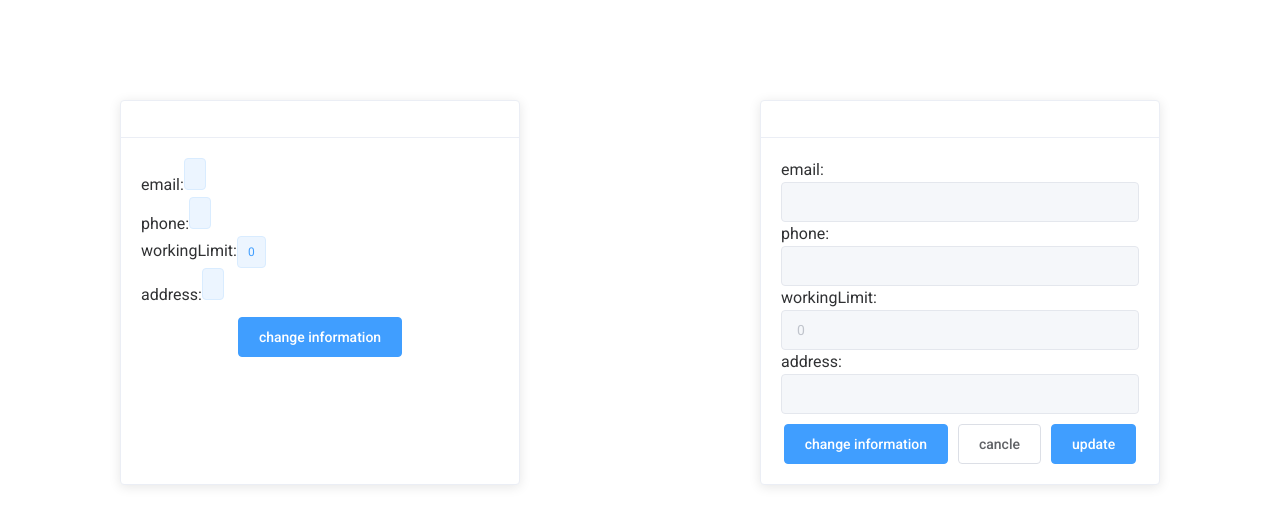
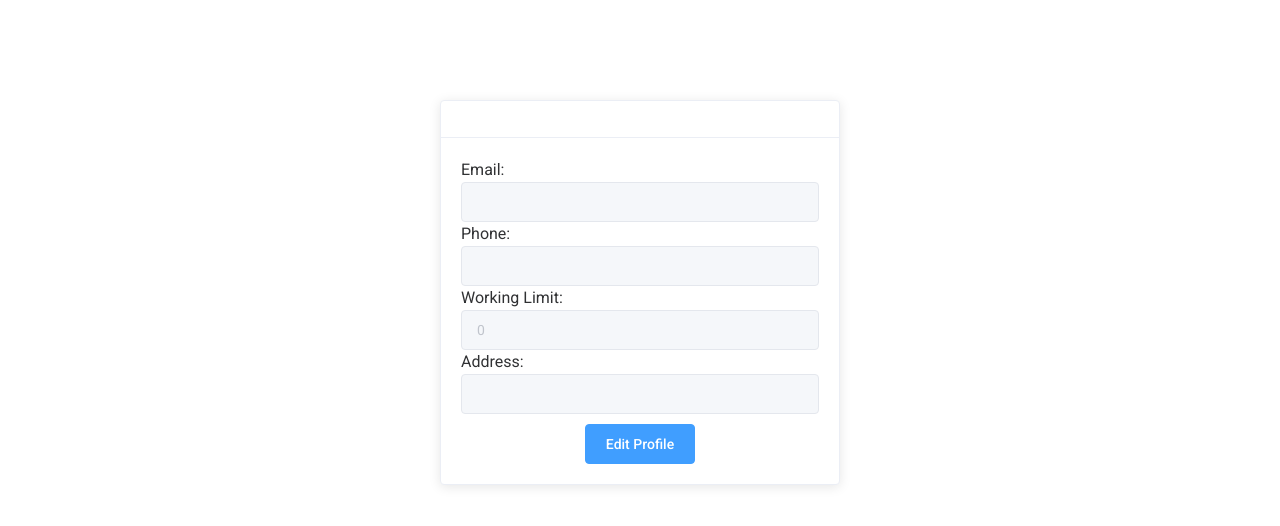
Before and after one commit to rmit-sepm-2021/shift-frontend, a Vue app: page /manager/profile in a window 1280 px wide. Shown: the top 526 px of the page. Built offline with nearby package versions, Linux system fonts and the light colour scheme; no server answers.

Commit message:
update profile UI

```diff
--- a/src/components/Profile/Profile.vue
+++ b/src/components/Profile/Profile.vue
@@ -1,22 +1,30 @@
 <template>
   <div>
     <div style="display:flex;justify-content:space-around;margin-top:100px">
-      <el-card class="box-card" style="width:400px">
-        <div slot="header" class="clearfix">
-          <span>{{name_}}</span>
+<!--      <el-card class="box-card" style="width:400px">-->
+<!--        <div slot="header" class="clearfix">-->
+<!--          <span>{{ name_ }}</span>-->
 
-        </div>
-        <div>
-          <div>email:<el-tag>{{email}}</el-tag></div>
-          <div>phone:<el-tag>{{phone}}</el-tag></div>
+<!--        </div>-->
+<!--        <div>-->
+<!--          <div>email:-->
+<!--            <el-tag>{{ email }}</el-tag>-->
+<!--          </div>-->
+<!--          <div>phone:-->
+<!--            <el-tag>{{ phone }}</el-tag>-->
+<!--          </div>-->
 
-          <div>workingLimit:<el-tag>{{workingLimit}}</el-tag></div>
-          <div>address:<el-tag>{{address}}</el-tag></div>
-        </div>
-        <div style="display:flex;justify-content:space-around;margin-top:10px">
-        <el-button type="primary" @click="showUpdateUserInformationOfView">change information</el-button>
-        </div>
-      </el-card>
+<!--          <div>workingLimit:-->
+<!--            <el-tag>{{ workingLimit }}</el-tag>-->
+<!--          </div>-->
+<!--          <div>address:-->
+<!--            <el-tag>{{ address }}</el-tag>-->
+<!--          </div>-->
+<!--        </div>-->
+<!--        <div style="display:flex;justify-content:space-around;margin-top:10px">-->
+<!--          <el-button type="primary" @click="showUpdateUserInformationOfView">change information</el-button>-->
+<!--        </div>-->
+<!--      </el-card>-->
       <!-- <el-dialog
         title="info"
         :visible.sync="dialogVisible"
@@ -24,21 +32,29 @@
       <el-card class="box-card" style="width:400px"
                :visible.sync="dialogVisible">
         <div slot="header" class="clearfix">
-          <span>{{name_}}</span>
+          <span>{{ name_ }}</span>
 
         </div>
         <div>
-          <div>email:<el-input v-model="email" :disabled="disabled"></el-input></div>
-          <div>phone:<el-input v-model="phone" :disabled="disabled"></el-input></div>
+          <div>Email:
+            <el-input v-model="email" :disabled="disabled"></el-input>
+          </div>
+          <div>Phone:
+            <el-input v-model="phone" :disabled="disabled"></el-input>
+          </div>
 
-          <div>workingLimit:<el-input v-model="workingLimit" :disabled="disabled"></el-input></div>
-          <div>address:<el-input v-model="address" :disabled="disabled"></el-input></div>
+          <div>Working Limit:
+            <el-input v-model="workingLimit" :disabled="disabled"></el-input>
+          </div>
+          <div>Address:
+            <el-input v-model="address" :disabled="disabled"></el-input>
+          </div>
         </div>
         <div style="display:flex;justify-content:space-around;margin-top:10px">
         <span slot="footer" class="dialog-footer">
-          <el-button type="primary" @click="showUpdateUserInformationOfView">change information</el-button>
-          <el-button @click="dialogVisible = false">cancle</el-button>
-          <el-button type="primary" @click="updateUserInformationOfView">update</el-button>
+          <el-button type="primary" @click="showUpdateUserInformationOfView" v-if="!show">Edit Profile</el-button>
+          <el-button @click="disshowUpdateUserInformationOfView" v-if="show" >Cancel</el-button>
+          <el-button type="primary" @click="updateUserInformationOfView" v-if="show">Update</el-button>
         </span>
 
         </div>
@@ -80,27 +96,29 @@
 </template>
 
 <script>
-import {mapState} from  "vuex"
+import {mapState} from "vuex"
 import {getStaffInfo} from "@/api/login"
 import {updateStaffInfo} from "@/api/login"
 
-  export default{
-    name:"profile",
+export default {
+  name: "profile",
   data() {
-      return{
-        disabled:true,
+    return {
+      show:false,
+
+      disabled: true,
 
       user: null,
       // user2:null,
-        name_:"",
-        email:"",
-        phone:"",
-        workingLimit:0,
-        address:"",
-        dialogVisible:false
+      name_: "",
+      email: "",
+      phone: "",
+      workingLimit: 0,
+      address: "",
+      dialogVisible: false
     }
   },
-    mounted(){
+  mounted() {
     this.initUser();
   },
   computed: {
@@ -114,42 +132,51 @@ import {updateStaffInfo} from "@/api/login"
     }),
   },
   methods: {
-      updateUserInformationOfView(){
-        console.log(this.email);
-        const param ={
-          name_:this.name,
-          id:this.id,
-          email:this.email,
-          phone:this.phone,
-          workingLimit:this.workingLimit,
-          address:this.address,
+    updateUserInformationOfView() {
+      console.log(this.id);
+      const param = {
+        name_: this.name,
+        id: this.id,
+        email: this.email,
+        phone: this.phone,
+        workingLimit: this.workingLimit,
+        address: this.address,
       }
 
-        updateStaffInfo(param).then(resp =>{
+      updateStaffInfo(param).then(resp => {
         console.log(resp);
 
-          if(resp){
-            this.dialogVisible=false;
+        if (resp) {
+          this.dialogVisible = false;
+
           // this.initUser();
         }
       })
     },
-      showUpdateUserInformationOfView(){
+    showUpdateUserInformationOfView() {
       // this.dialogVisible=true;
-        this.disabled=false;
+      this.disabled = false;
+      this.show=!this.show;
+
     },
-      initUser(){
-        getStaffInfo(this.id).then(resp =>{
-          const data=resp.data;
+    disshowUpdateUserInformationOfView() {
+      this.dialogVisible = false;
+      this.disabled = true;
+      this.show=!this.show;
 
-          if(data){
-            this.name_=data.name;
-            this.email=data.email;
-            this.phone=data.phone;
-            this.workingLimit=data.workingLimit;
-            this.address=data.address;
+    },
+    initUser() {
+      getStaffInfo(this.id).then(resp => {
+        const data = resp.data;
+
+        if (data) {
+          this.name_ = data.name;
+          this.email = data.email;
+          this.phone = data.phone;
+          this.workingLimit = data.workingLimit;
+          this.address = data.address;
           // this.user = resp;
-            this.data=Object.assign({},this.data);
+          this.data = Object.assign({}, this.data);
 
         }
 
```
Lines whose indentation alone changed are shown as unchanged.
